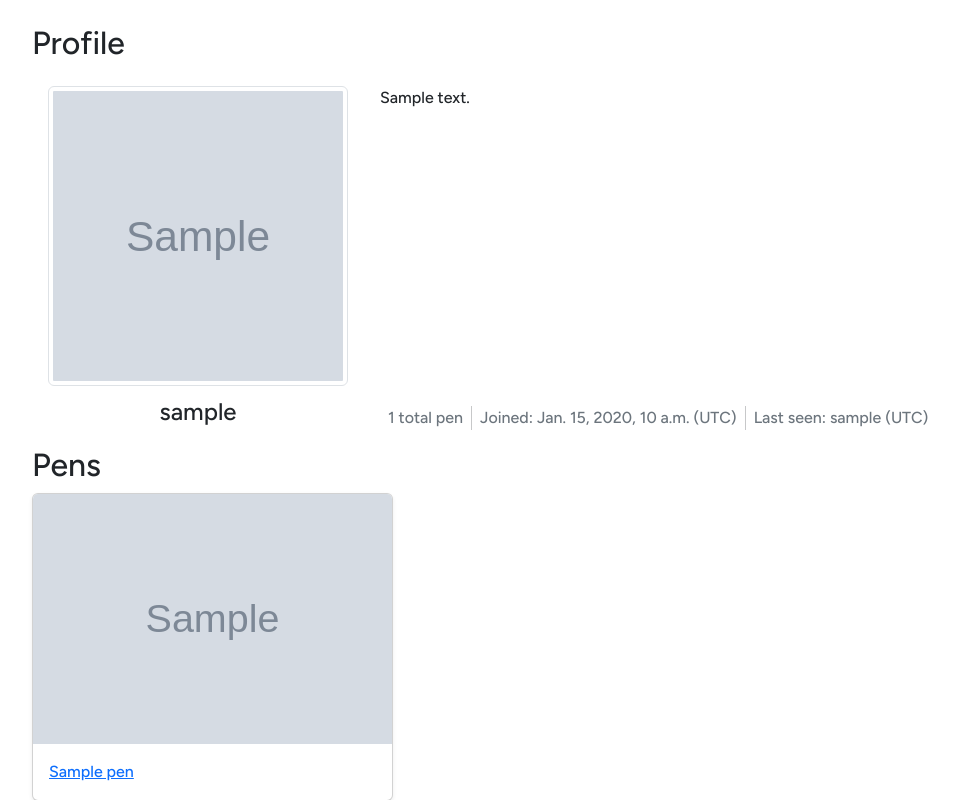
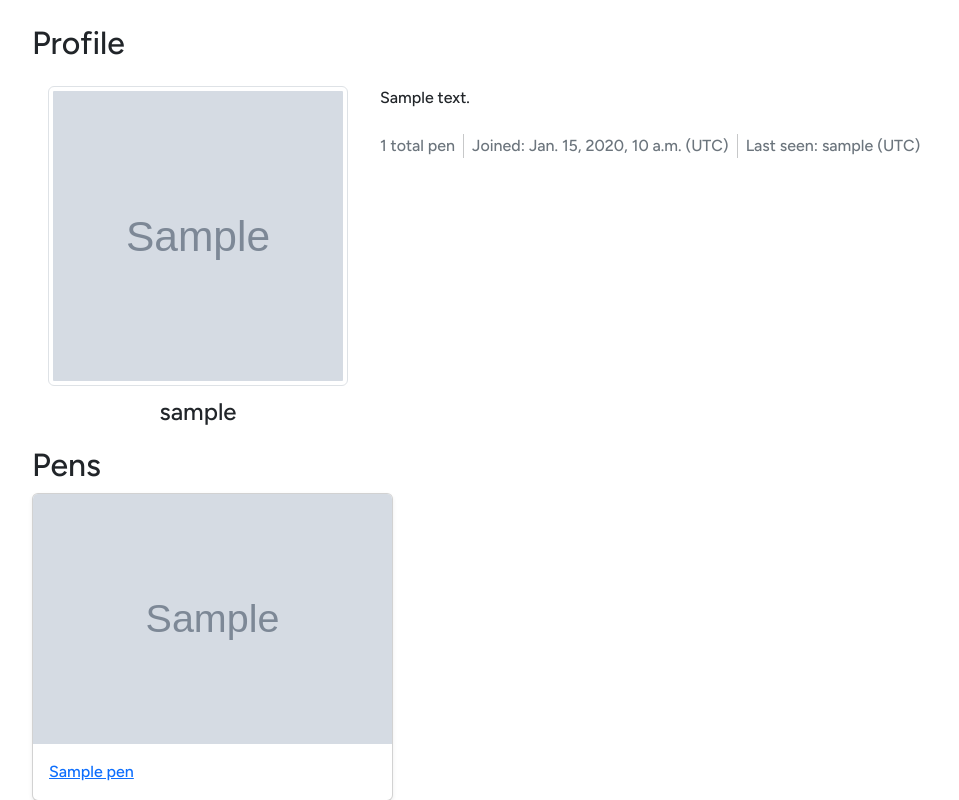
Before and after one commit to jcstlo/fp-showcase, a Django app: template templates/profile.html in a window 1280 px wide. Shown: the part 71-871 px from the top of the page, without its empty margins (50-1009 px from the left). Run offline with Django 5.2, Linux system fonts and the light colour scheme; the template is opened without the code that fills it: most values are stand-ins (such as "Sample title", 1, 10 or a date in 2020); grey boxes marked "Sample" are stand-in pictures; parts of the project's set-up code (start-up, migrations or seed data) failed here and were passed over.

Commit message:
Add empty profile description placeholder

```diff
--- a/templates/profile.html
+++ b/templates/profile.html
@@ -15,11 +15,15 @@
     {% endif %}
     <p class="mt-2 mb-0 text-center fs-4">{{ profile_user.username }}</p>
   </div>
-  <div class="flex-grow-1 p-3 d-flex flex-column justify-content-between">
-    <div class="my-0 multiline">{{ profile_user.profile_description }}</div>
+  <div class="flex-grow-1 p-3 d-flex flex-column">
+    {% if profile_user.profile_description %}
+      <div class="mb-4 multiline">{{ profile_user.profile_description }}</div>
+    {% else %}
+      <div class="mb-4 text-body-secondary fst-italic">No profile description.</div>
+    {% endif %}
     <div class="d-flex">
       {% if profile_user.pen_set.all|length == 1 %}
-        <p class="my-0 mx-2 text-secondary">1 total pen</p>
+        <p class="my-0 me-2 text-secondary">1 total pen</p>
       {% else %}
         <p class="my-0 mx-2 text-secondary">{{ profile_user.pen_set.all|length }} total pens</p>
       {% endif %}
```
